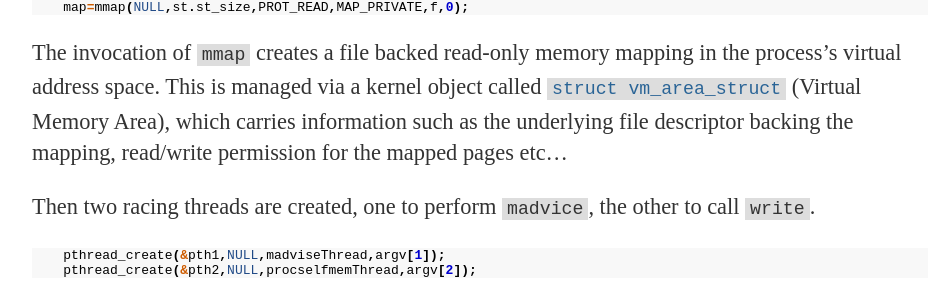
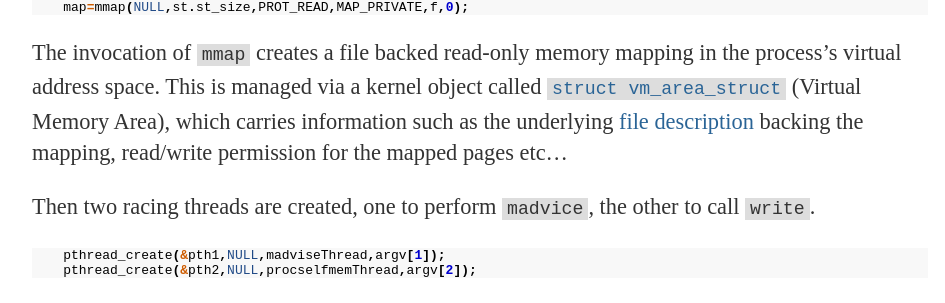
Before and after one commit to chao-tic/chao-tic.github.io, a Jekyll site: the page built from _posts/2017-05-23-dirty-cow.markdown, in a window 1280 px wide and 900 px high, scrolled down 1351 px. Shown: the part 186-489 px from the top of the window, without its empty margins (160-1105 px from the left). Built offline with Jekyll 4.4.1, drawn with Linux system fonts in a browser that asks for light colours; comment, search, counter and statistics services are not loaded.

Commit message:
Fix the wording about `vma` carrying file descriptor
More appropriate word is file description, (i.e. the actual pointer to
`struct file`)

````diff
--- a/_posts/2017-05-23-dirty-cow.markdown
+++ b/_posts/2017-05-23-dirty-cow.markdown
@@ -48,7 +48,7 @@
     map=mmap(NULL,st.st_size,PROT_READ,MAP_PRIVATE,f,0);
 ```
 
-The invocation of `mmap` creates a file backed read-only memory mapping in the process's virtual address space. This is managed via a kernel object called [`struct vm_area_struct`](http://lxr.linux.no/linux+v4.8/include/linux/mm_types.h#L300) (Virtual Memory Area), which carries information such as the underlying file descriptor backing the mapping, read/write permission for the mapped pages etc...
+The invocation of `mmap` creates a file backed read-only memory mapping in the process's virtual address space. This is managed via a kernel object called [`struct vm_area_struct`](http://lxr.linux.no/linux+v4.8/include/linux/mm_types.h#L300) (Virtual Memory Area), which carries information such as the underlying [file description](http://lxr.linux.no/linux+v4.8/include/linux/mm_types.h#L351) backing the mapping, read/write permission for the mapped pages etc...
 
 Then two racing threads are created, one to perform `madvice`, the other to call `write`.
 
````
